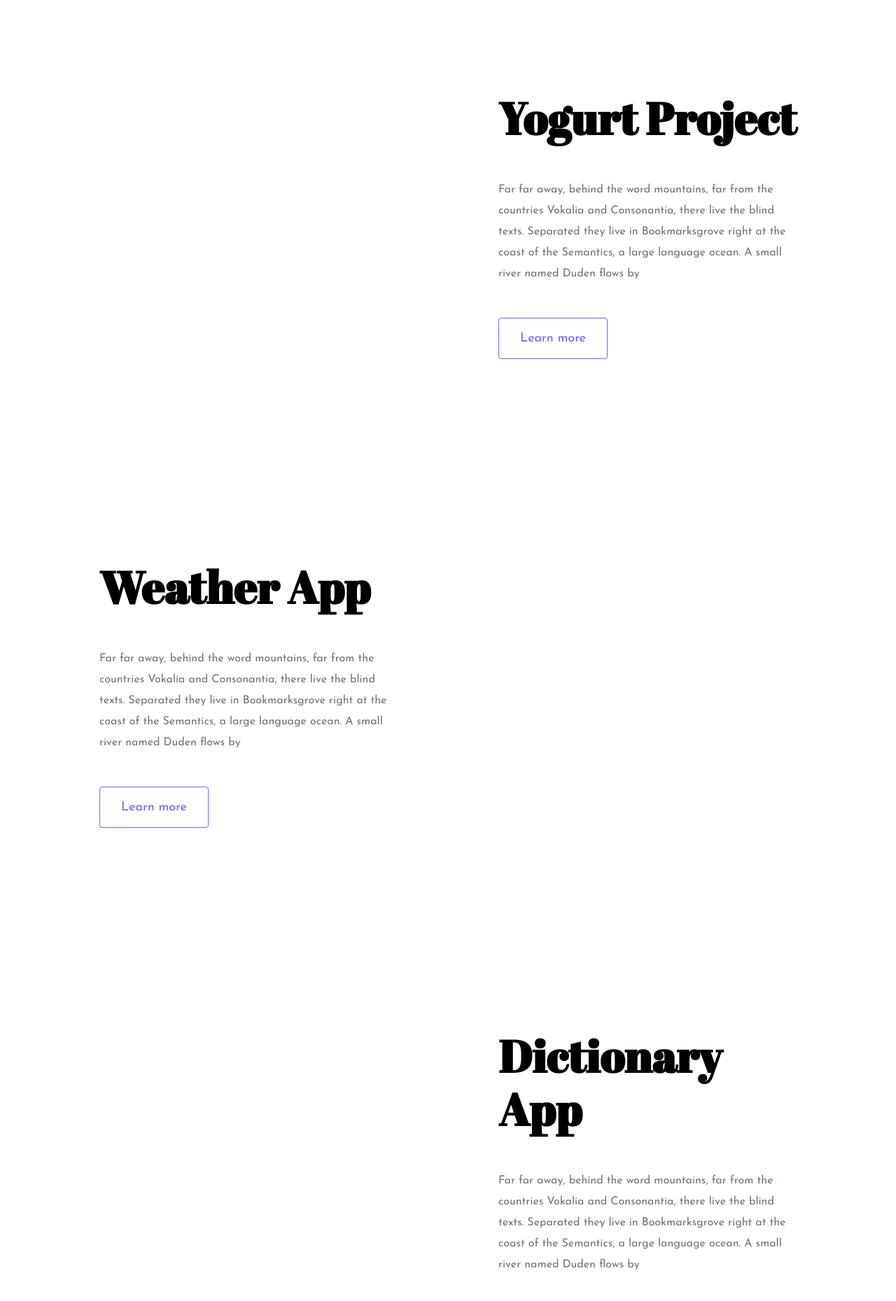
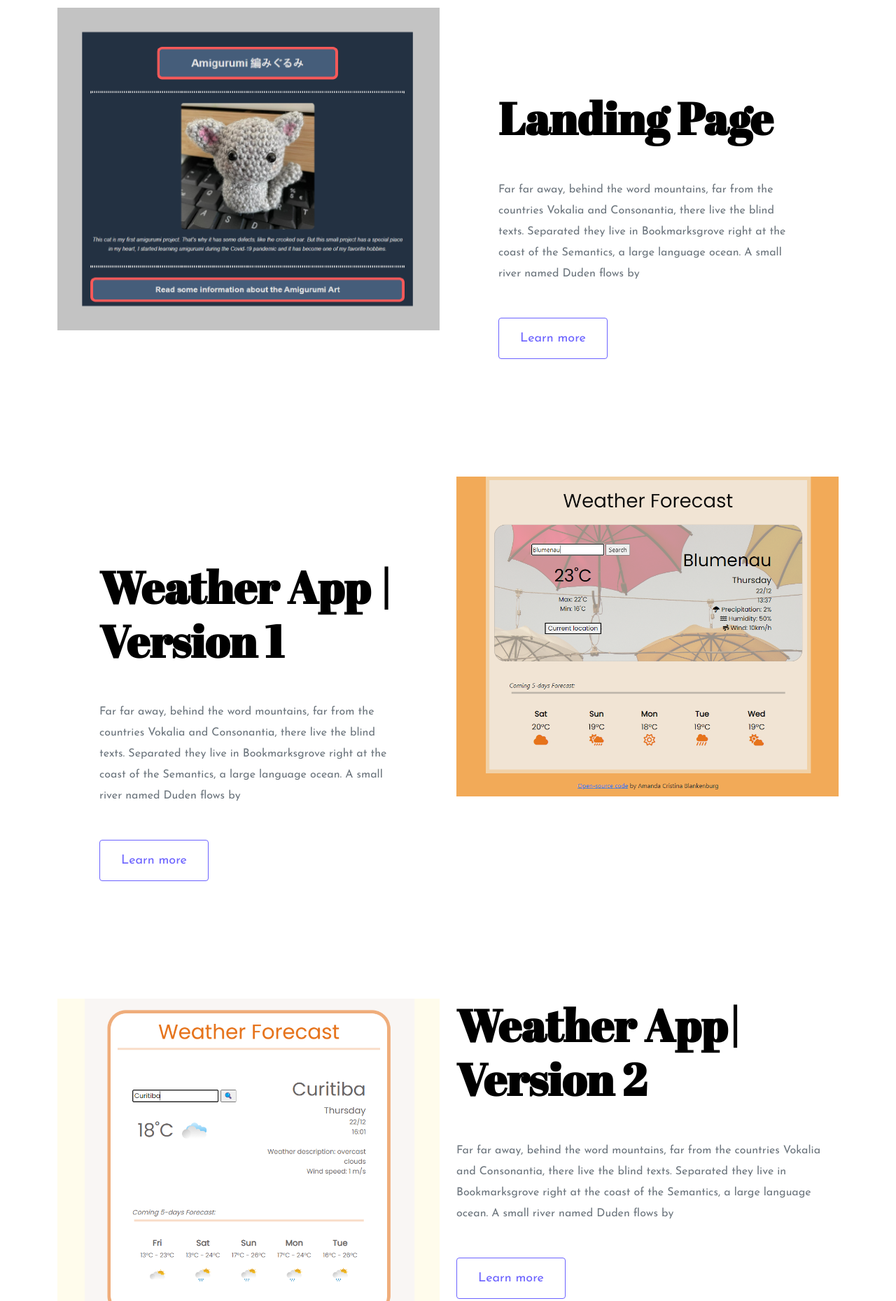
Before and after one commit to amandablank/SC-next-portfolio-v3, a website: page index.html in a window 1280 px wide. Shown: the part 760-2619 px from the top of the page at 70% size. Drawn offline with nearby package versions, Linux system fonts and the light colour scheme.

Commit message:
Added images

```diff
--- a/index.html
+++ b/index.html
@@ -33,7 +33,7 @@
   </head>
   <body>
     <div class="hero">
-      <p>👋 Hello, I am</p>
+      <p>Hi, I am</p>
       <h1>Amanda Blankenburg</h1>
       <h2 class="mb-5">Front-end developer from Brazil</h2>
       <div>
@@ -44,11 +44,11 @@
     <div class="container">
       <div class="row mb-5">
         <div class="col d-none d-lg-block">
-          <img src="images/yogurt.png" class="img-fluid" alt="" />
+          <img src="images/amigurumi-project.png" class="img-fluid" alt="" />
         </div>
         <div class="col">
-          <div class="project-desciption">
-            <h2 class="mb-5">Yogurt Project</h2>
+          <div class="project-description">
+            <h2 class="mb-5">Landing Page</h2>
             <p class="mb-5 text-muted">
               Far far away, behind the word mountains, far from the countries
               Vokalia and Consonantia, there live the blind texts. Separated
@@ -61,8 +61,8 @@
       </div>
       <div class="row mb-5">
         <div class="col">
-          <div class="project-desciption">
-            <h2 class="mb-5">Weather App</h2>
+          <div class="project-description">
+            <h2 class="mb-5">Weather App | Version 1</h2>
             <p class="mb-5 text-muted">
               Far far away, behind the word mountains, far from the countries
               Vokalia and Consonantia, there live the blind texts. Separated
@@ -73,16 +73,16 @@
           </div>
         </div>
         <div class="col d-none d-lg-block">
-          <img src="images/weather.png" class="img-fluid" alt="" />
+          <img src="images/weather-app-v1.png" class="img-fluid" alt="" />
         </div>
       </div>
       <div class="row">
         <div class="col d-none d-lg-block">
-          <img src="images/dictionary.png" class="img-fluid" alt="" />
+          <img src="images/weather-app-v2.png" class="img-fluid" alt="" />
         </div>
         <div class="col">
           <div class="project-desciption">
-            <h2 class="mb-5">Dictionary App</h2>
+            <h2 class="mb-5">Weather App| Version 2</h2>
             <p class="mb-5 text-muted">
               Far far away, behind the word mountains, far from the countries
               Vokalia and Consonantia, there live the blind texts. Separated
--- a/styles/portfolio-v2.css
+++ b/styles/portfolio-v2.css
@@ -77,7 +77,7 @@ p {
   padding: 15px 30px;
 }
 
-.project-desciption {
+.project-description {
   padding: 120px 60px;
 }
 
@@ -95,7 +95,7 @@ p {
     padding: 80px 20px;
   }
 
-  .project-desciption {
+  .project-description {
     padding: 0;
     text-align: center;
   }
```
